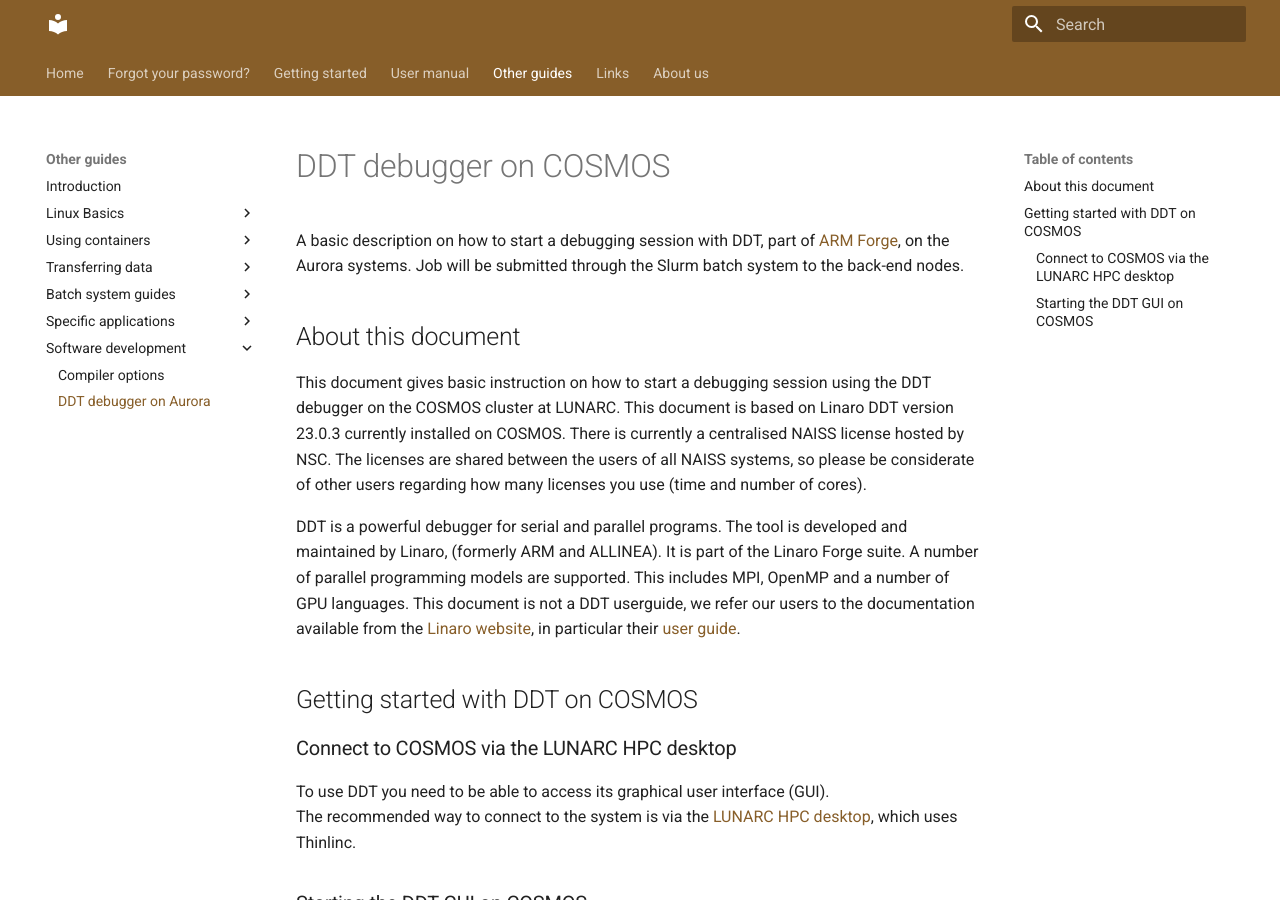
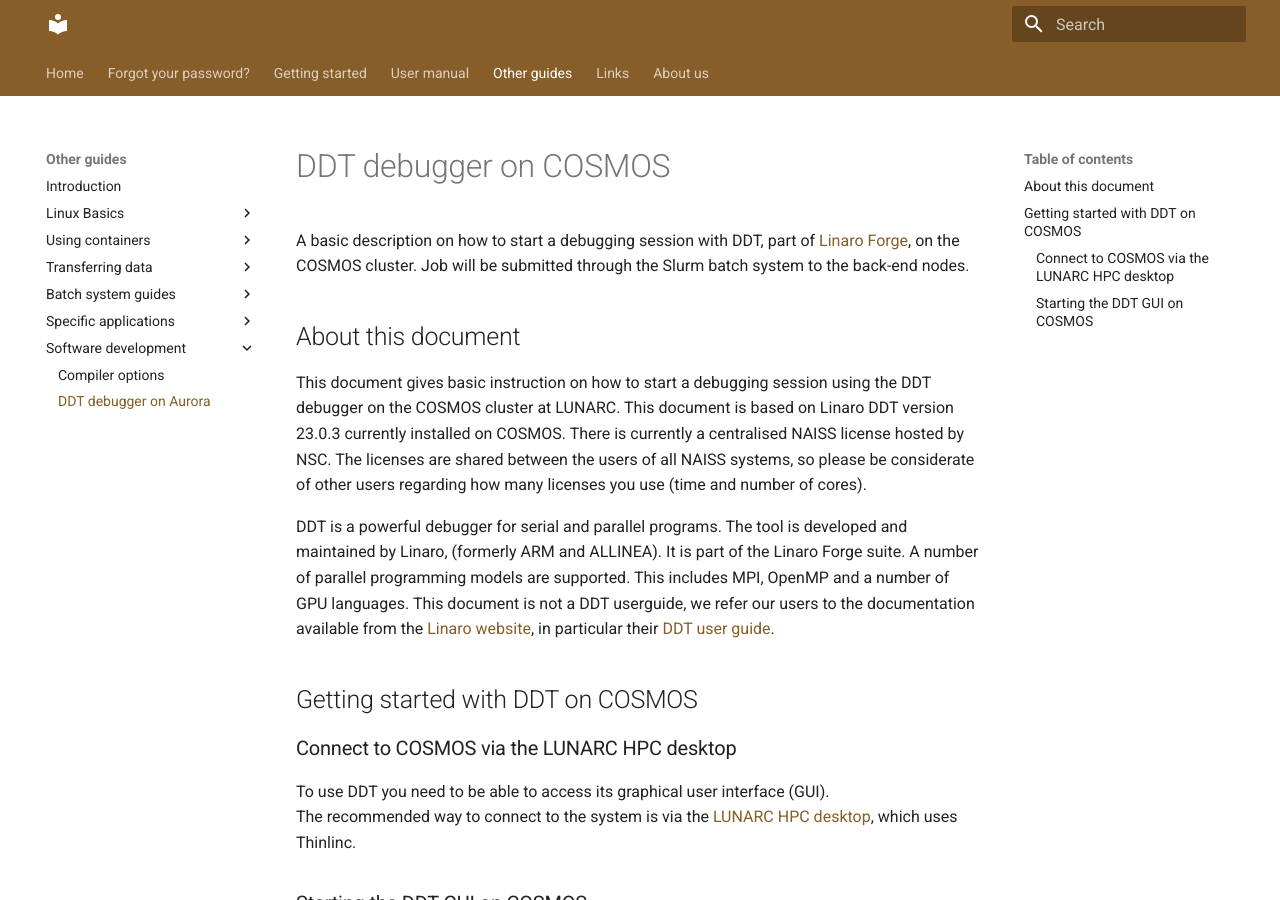
Before and after one commit to lunarc/lunarc_docs, an MkDocs documentation site: the page built from docs/guides/software_development/ddt_debugger.md, in a window 1280 px wide and 900 px high. Built offline with MkDocs 1.6.1 and Material for MkDocs 9.7.7, drawn with Linux system fonts in a browser that asks for light colours; comment, search, counter and statistics services are not loaded.

Commit message:
Update ddt_debugger.md

```diff
--- a/docs/guides/software_development/ddt_debugger.md
+++ b/docs/guides/software_development/ddt_debugger.md
@@ -1,12 +1,12 @@
 # DDT debugger on COSMOS
 
-A basic description on how to start a debugging session with DDT, part of [ARM Forge](http://www.allinea.com/products/develop-allinea-forge), on the Aurora systems.  Job will be submitted through the Slurm batch system to the back-end nodes.
+A basic description on how to start a debugging session with DDT, part of [Linaro Forge](https://www.linaroforge.com/), on the COSMOS cluster.  Job will be submitted through the Slurm batch system to the back-end nodes.
 
 ## About this document
 
 This document gives basic instruction on how to start a debugging session using the DDT debugger on the COSMOS cluster at LUNARC.  This document is based on Linaro DDT version 23.0.3 currently installed on COSMOS.  There is currently a centralised NAISS license hosted by NSC.  The licenses are shared between the users of all NAISS systems, so please be considerate of other users regarding how many licenses you use (time and number of cores).
 
-DDT is a powerful debugger for serial and parallel programs.  The tool is developed and maintained by Linaro, (formerly ARM and ALLINEA).  It is part of the Linaro Forge suite.  A number of parallel programming models are supported.  This includes MPI, OpenMP and a number of GPU languages.  This document is not a DDT userguide, we refer our users to the documentation available from the [Linaro website](https://www.linaroforge.com/), in particular their [user guide](https://docs.linaroforge.com/23.1.1/html/forge/forge/introduction_to_forge/ddt.html).
+DDT is a powerful debugger for serial and parallel programs.  The tool is developed and maintained by Linaro, (formerly ARM and ALLINEA).  It is part of the Linaro Forge suite.  A number of parallel programming models are supported.  This includes MPI, OpenMP and a number of GPU languages.  This document is not a DDT userguide, we refer our users to the documentation available from the [Linaro website](https://docs.linaroforge.com/23.1.1/html/forge/index.html), in particular their [DDT user guide](https://docs.linaroforge.com/23.1.1/html/forge/forge/introduction_to_forge/ddt.html).
 
 ## Getting started with DDT on COSMOS
 
```
